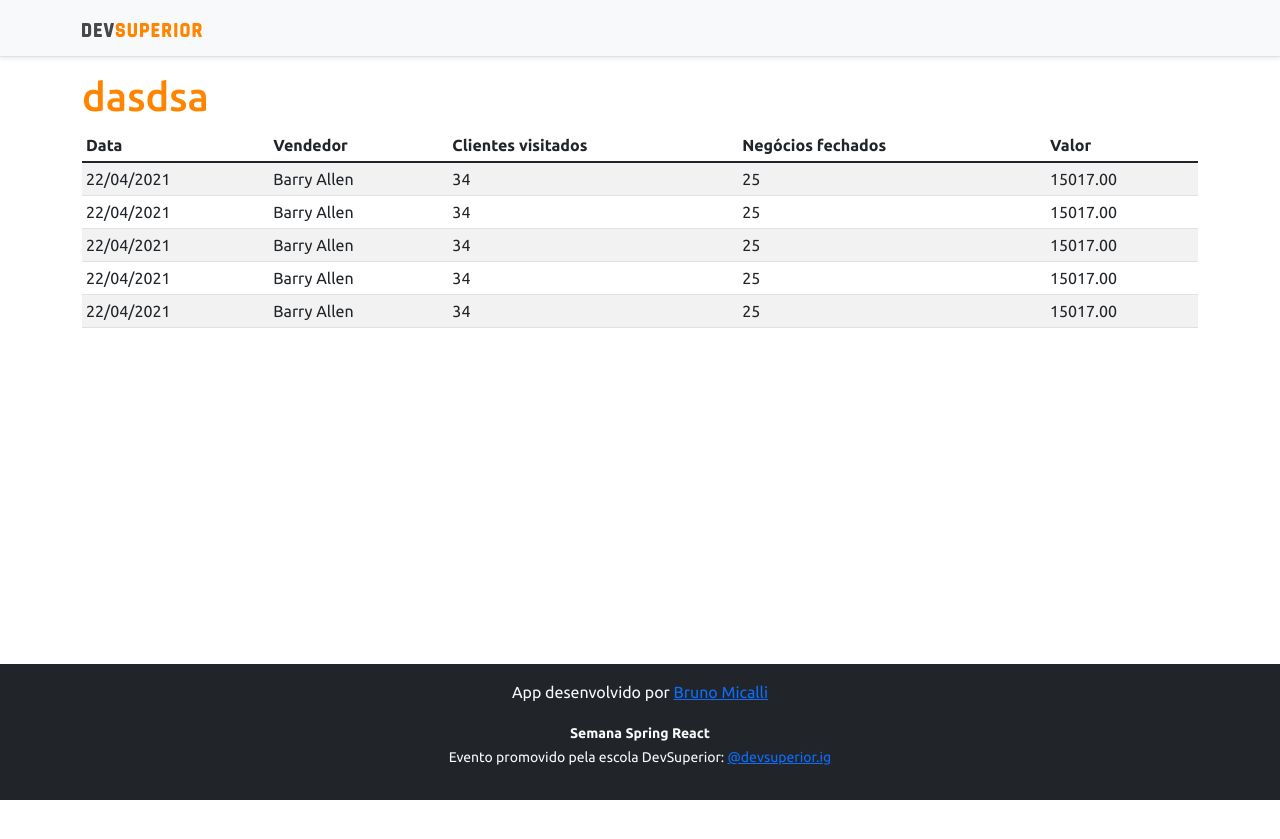
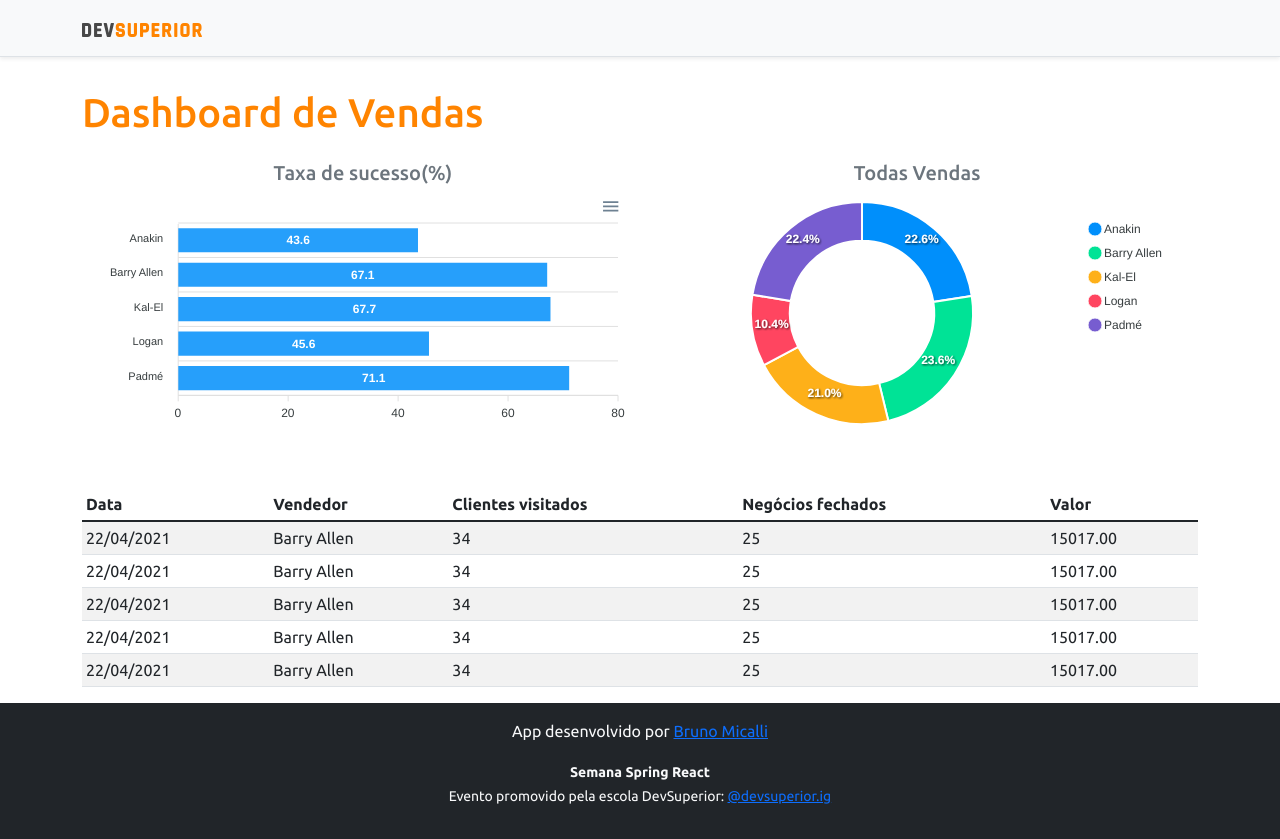
Before and after one commit to Micalli/projeto-sds3, a React (Create React App) app in the folder frontend/: page / in a window 1280 px wide. Before the commit the page ends 800 px from the top, so only its background shows below. Built offline with nearby package versions, Linux system fonts and the light colour scheme.

Commit message:
Graficos estaticos

```diff
--- a/frontend/package.json
+++ b/frontend/package.json
@@ -12,10 +12,12 @@
     "@types/node": "^12.0.0",
     "@types/react": "^17.0.0",
     "@types/react-dom": "^17.0.0",
+    "apexcharts": "^3.29.0",
     "bootstrap": "^5.1.3",
     "jquery": "1.9.1",
     "popper.js": "^1.16.1",
     "react": "^17.0.2",
+    "react-apexcharts": "^1.3.9",
     "react-dom": "^17.0.2",
     "react-scripts": "4.0.3",
     "typescript": "^4.1.2",
--- a/frontend/src/App.tsx
+++ b/frontend/src/App.tsx
@@ -1,6 +1,8 @@
 import NavBar from "components/NavBar";
 import Footer from "components/Footer";
 import DataTable from "components/DataTable";
+import BarChart from "components/BarChart";
+import DonutChart from "components/DonutChart";
 
 function App() {
   return (
@@ -8,7 +10,22 @@
       <NavBar />
 
       <div className="container">
-        <h1 className="text-primary">dasdsa</h1>
+        <h1 className="text-primary py-3">Dashboard de Vendas</h1>
+
+        <div className="row px-3">
+          <div className="col-sm-6">
+            <h5 className="text-center text-secondary">Taxa de sucesso(%)</h5>
+            <BarChart />
+          </div>
+
+          <div className="col-sm-6">
+            <h5 className="text-center text-secondary">Todas Vendas</h5>
+            <DonutChart />
+          </div>
+        </div>
+        <div className="py-3">
+          <h1 className="text-primary"></h1>
+        </div>
 
         <DataTable />
       </div>
--- /dev/null
+++ b/frontend/src/components/BarChart/index.tsx
@@ -0,0 +1,34 @@
+import Chart from 'react-apexcharts'
+
+function BarChart() {
+    const options = {
+        plotOptions: {
+            bar: {
+                horizontal: true,
+            }
+        },
+    };
+
+    const mockData = {
+        labels: {
+            categories: ['Anakin', 'Barry Allen', 'Kal-El', 'Logan', 'Padmé']
+        },
+        series: [
+            {
+                name: "% Sucesso",
+                data: [43.6, 67.1, 67.7, 45.6, 71.1]
+            }
+        ]
+    };
+    return (
+        <Chart
+            options={{ ...options,xaxis:mockData.labels}}
+            series={mockData.series}
+            type="bar"
+            height="240"
+        />
+
+    );
+  }
+
+  export default BarChart;
--- /dev/null
+++ b/frontend/src/components/DonutChart/index.tsx
@@ -0,0 +1,26 @@
+import Chart from 'react-apexcharts'
+
+function DonutChart() {
+
+    const mockData = {
+        series: [477138, 499928, 444867, 220426, 473088],
+        labels: ['Anakin', 'Barry Allen', 'Kal-El', 'Logan', 'Padmé']
+    }
+
+    const options = {
+        legend: {
+            show: true
+        }
+    }
+
+    return (
+        <Chart
+            options={{ ...options,labels:mockData.labels}}
+            series={mockData.series}
+            type="donut"
+            height="240"
+        />
+    );
+  }
+
+  export default DonutChart;
```
Also changed, not shown: 1 other file (tests, documents, lock files or other folders).
